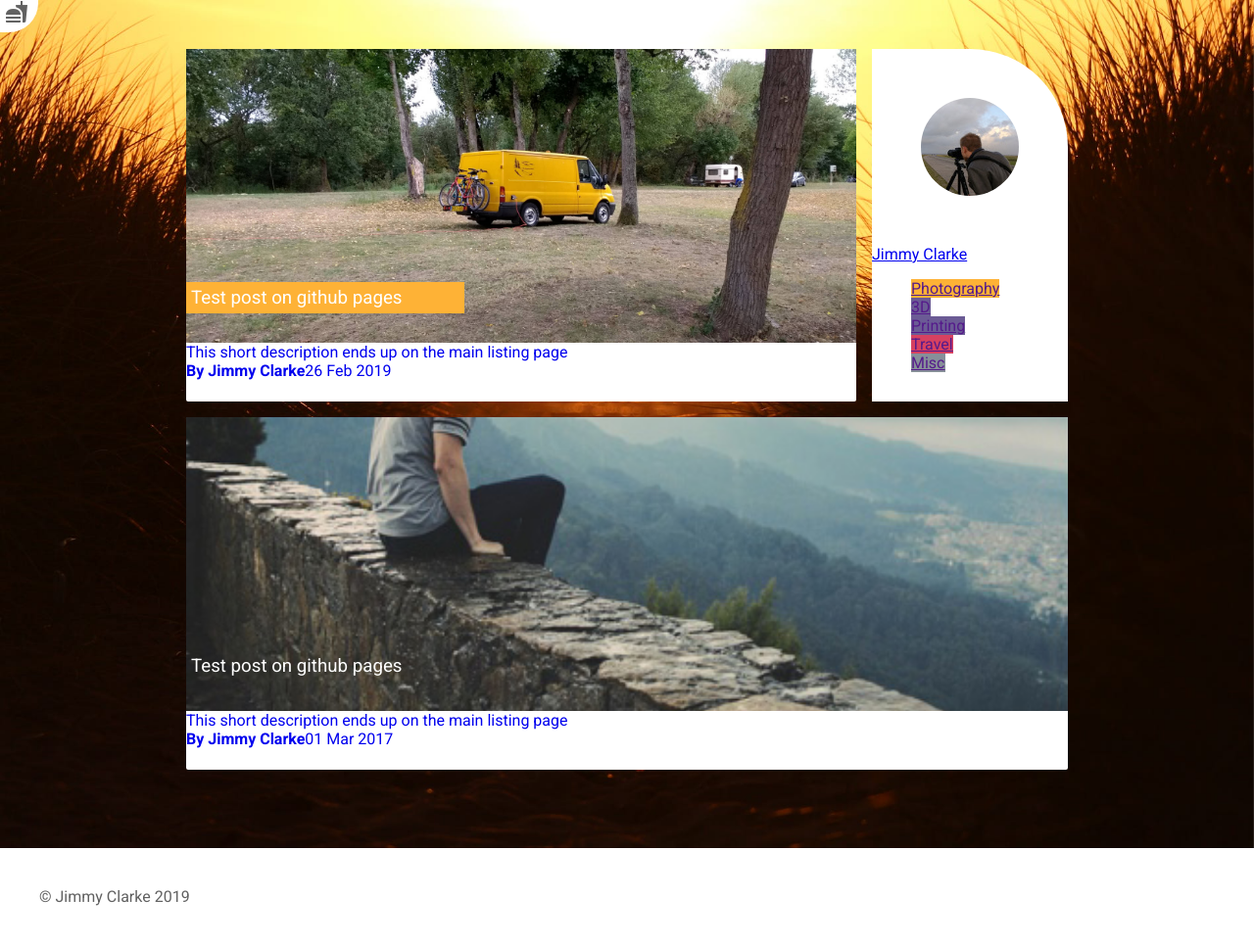
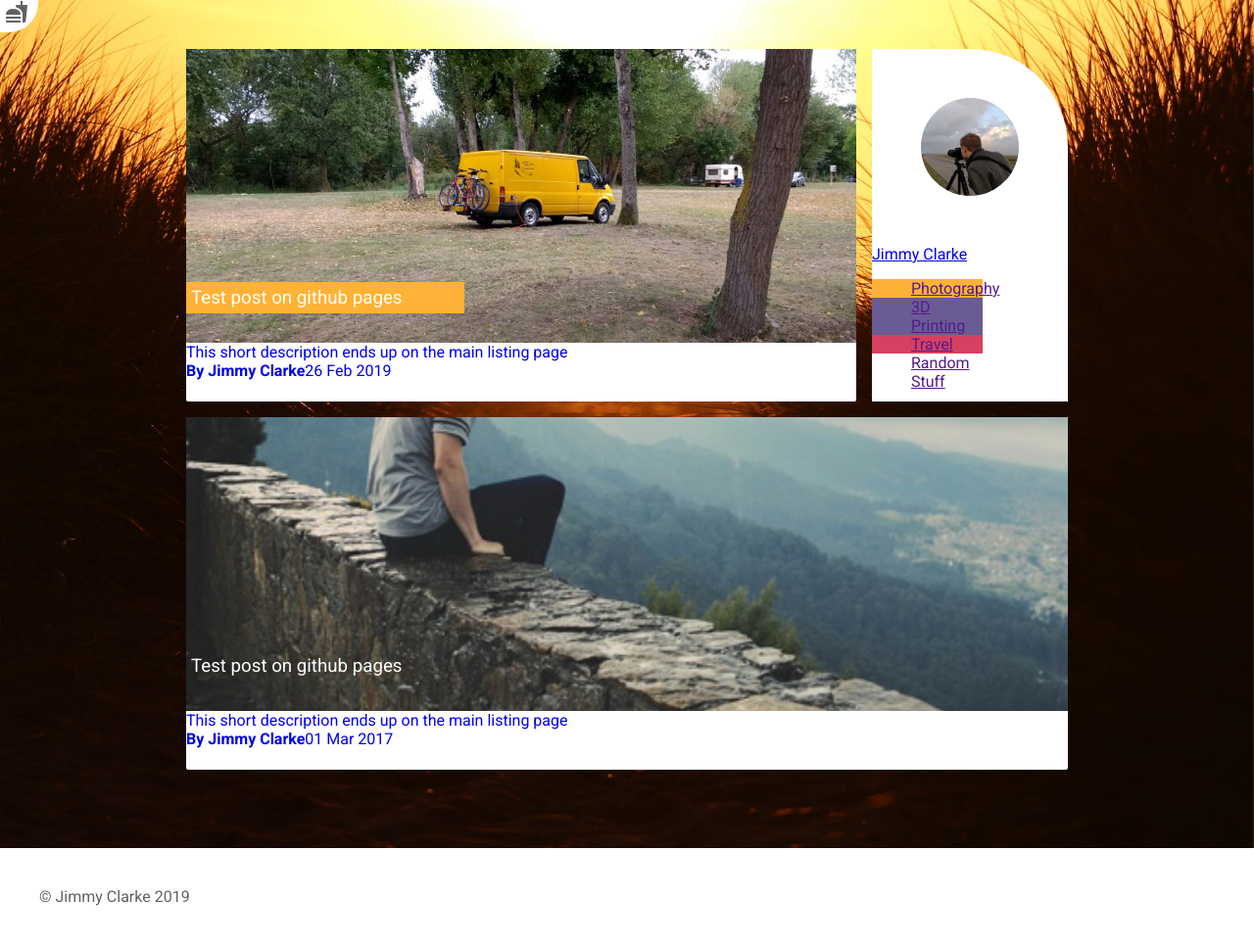
Before and after one commit to jimmyclarke113/jimmyclarke113.github.io, a Jekyll site: the page built from index.html, in a window 1280 px wide. Shown: the whole page at 98% size. Built offline with Jekyll 4.4.1, drawn with Linux system fonts in a browser that asks for light colours.

Commit message:
Update index.html

```diff
--- a/index.html
+++ b/index.html
@@ -9,10 +9,10 @@
 		<div>Jimmy Clarke</div>
 	</a>
 	<ul>
-		<li><a href="" class="P">Photography</a></li>
-		<li><a href="" class="D">3D Printing</a></li>
-		<li><a href="" class="T">Travel</a></li>
-		<li><a href="" class="M">Misc</a></li>
+		<li class="P"><a href="">Photography</a></li>
+		<li class="D"><a href="">3D Printing</a></li>
+		<li class="T"><a href="">Travel</a></li>
+		<li class="R"><a href="">Random Stuff</a></li>
 	</ul>
 </div>
 {% for post in site.posts %}
```
